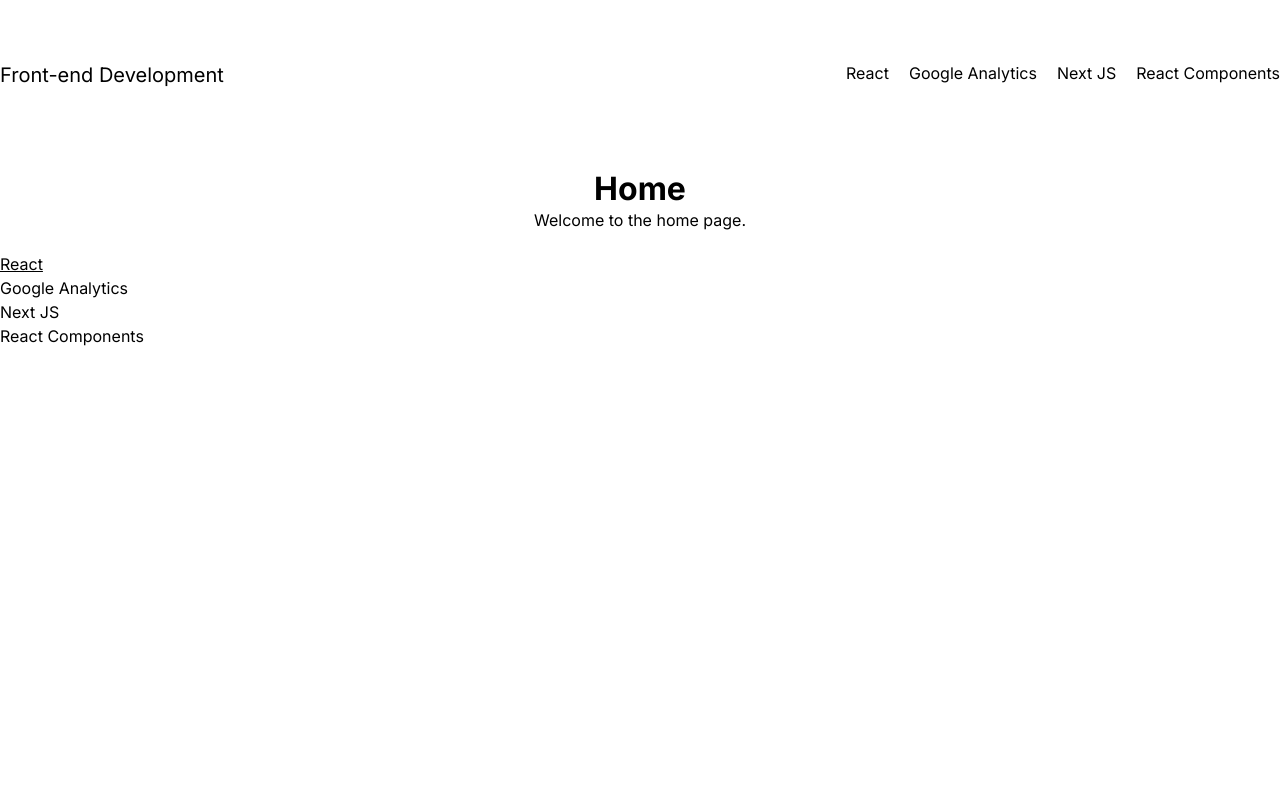
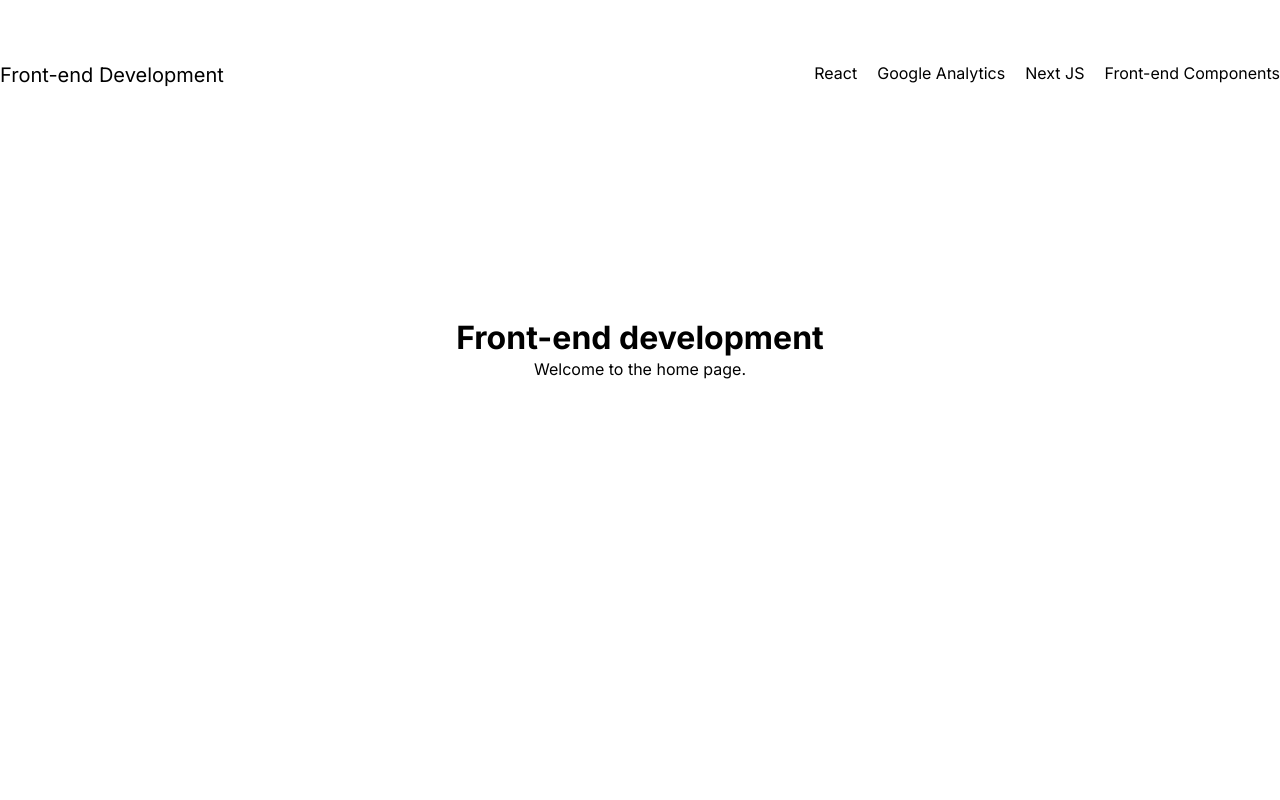
Before and after one commit to ammojest/front-end-development, a Next.js app: page / in a window 1280 px wide. Shown: the top 800 px of the page. Built offline with nearby package versions, Linux system fonts and the light colour scheme.

Commit message:
chore: Update header link to frontend components

```diff
--- a/src/app/components/Header.tsx
+++ b/src/app/components/Header.tsx
@@ -45,7 +45,7 @@ export const Header = () => {
                 <Link href="/guides/next">Next JS</Link>
               </li>
               <li className="hover:underline underline-offset-4">
-                <Link href="/guides/react/components">React Components</Link>
+                <Link href="/frontend-components">Front-end Components</Link>
               </li>
             </ul>
           </div>
--- /dev/null
+++ b/src/app/frontend-components/page.tsx
@@ -0,0 +1,21 @@
+import React from "react";
+
+const page = () => {
+  return (
+    <div className="flex justify-center min-h-screen">
+      <main className="w-full">
+        <div className="flex justify-center h-[50vh] flex-col items-center py-5">
+          <h1>Front-end Components</h1>
+          <p>Here's some exapmple of the components I have created;</p>
+          <ul>
+            <li>Navigations</li>
+            <li>Tables</li>
+            <li>Forms</li>
+          </ul>
+        </div>
+      </main>
+    </div>
+  );
+};
+
+export default page;
--- a/src/app/guides/react/components/page.tsx
+++ /dev/null
@@ -1,7 +0,0 @@
-import React from "react";
-
-const page = () => {
-  return <div>React Components</div>;
-};
-
-export default page;
--- a/src/app/layout.tsx
+++ b/src/app/layout.tsx
@@ -20,9 +20,7 @@ export default function RootLayout({
     <html lang="en">
       <body className={inter.className}>
         <Header />
-        <div className="flex justify-center min-h-screen">
-          <main className="w-full max-w-7xl">{children}</main>
-        </div>
+        {children}
         <Footer />
       </body>
     </html>
--- a/src/app/page.tsx
+++ b/src/app/page.tsx
@@ -3,28 +3,10 @@ import Link from "next/link";
 export default function Home() {
   return (
     <div className="flex justify-center min-h-screen">
-      <main className="w-full max-w-7xl">
-        <div className="flex justify-center flex-col items-center my-5">
-          <h1>Home</h1>
+      <main className="w-full">
+        <div className="flex justify-center h-[50vh] flex-col items-center py-5">
+          <h1>Front-end development</h1>
           <p>Welcome to the home page.</p>
-        </div>
-        <div>
-          <ul>
-            <li>
-              <Link href="/guides/react" className="underline">
-                React
-              </Link>
-            </li>
-            <li>
-              <Link href="/guides/google-analytics">Google Analytics</Link>
-            </li>
-            <li>
-              <Link href="/guides/next">Next JS</Link>
-            </li>
-            <li>
-              <Link href="/guides/react/components">React Components</Link>
-            </li>
-          </ul>
         </div>
       </main>
     </div>
```
